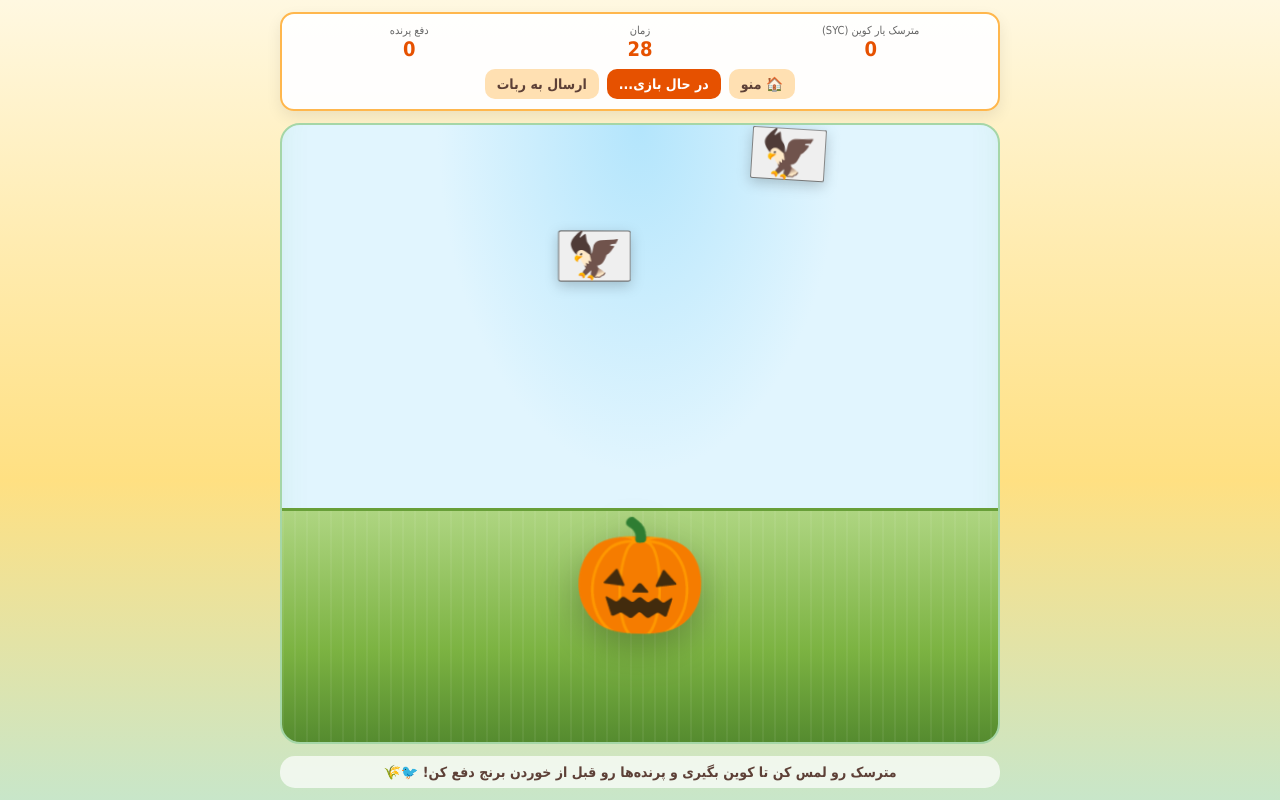
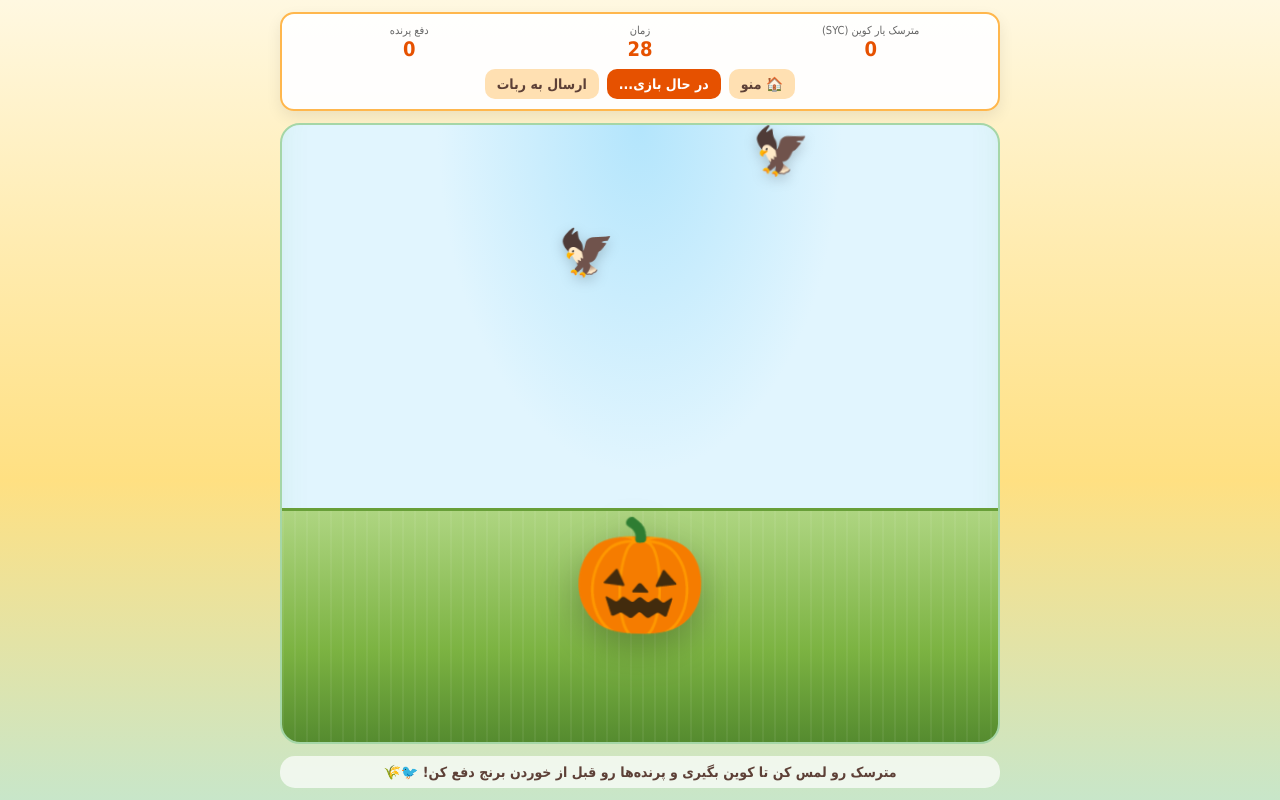
Before and after one commit to Drzobi/Game-BeranjYar-, a plain HTML site: page scarecrow.html in a window 1280 px wide. Both pictures are taken after a click on the button "شروع بازی". Drawn offline with Linux system fonts and the light colour scheme.

Commit message:
Update scarecrow.html

```diff
--- a/scarecrow.html
+++ b/scarecrow.html
@@ -59,7 +59,7 @@
     position:absolute; left:50%; bottom:18%;
     transform:translateX(-50%);
     font-size:110px; line-height:1;
-    cursor:pointer; background:none; border:0; padding:0;
+    cursor:pointer; background:none; border:0; padding:0; outline:none;
     transition:transform .08s ease;
     filter:drop-shadow(0 14px 18px rgba(0,0,0,.25));
     z-index:5;
@@ -73,6 +73,7 @@
 
   .bird{
     position:absolute; font-size:44px; line-height:1; cursor:pointer;
+    background:none; border:0; padding:0; outline:none;
     transition:transform .1s ease;
     filter:drop-shadow(0 4px 6px rgba(0,0,0,.2));
     z-index:8;
```
